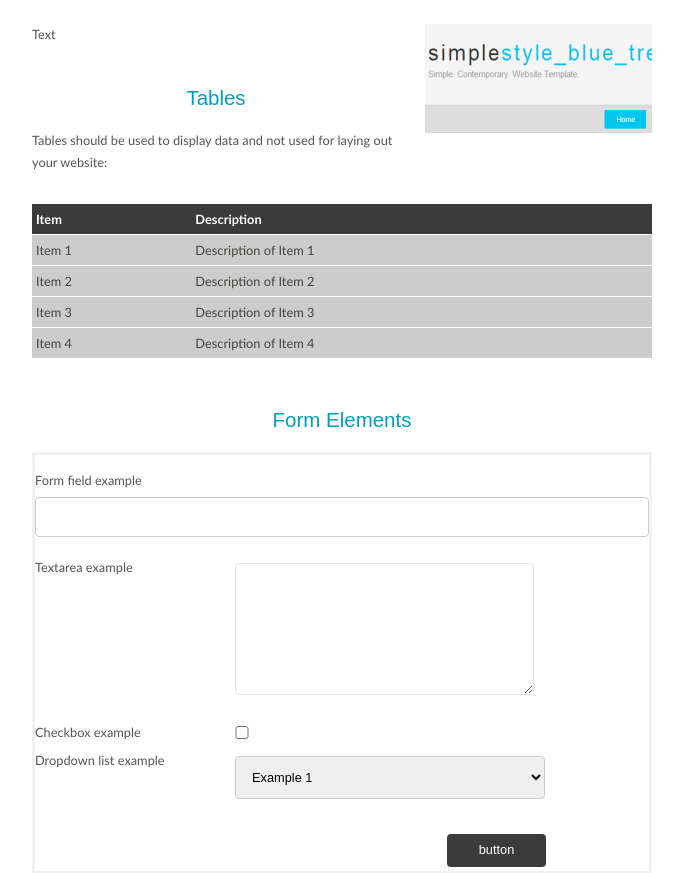
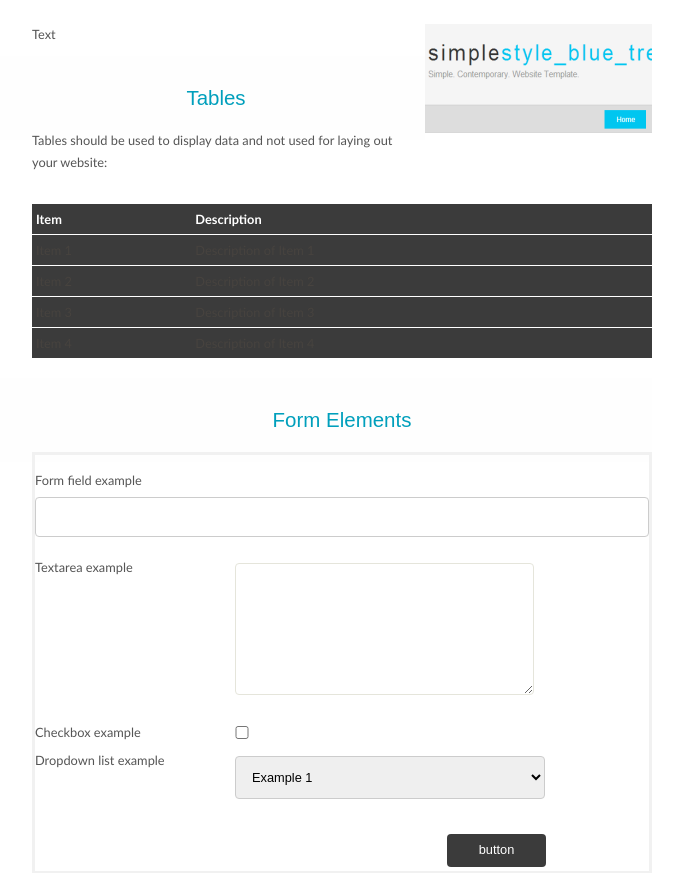
Before and after one commit to Brayden039/Brayden039.github.io, a PHP site: page /examples.html in a window 1280 px wide. Shown: the part 1587-2460 px from the top of the page, without its empty margins (428-1111 px from the left). Run offline with PHP 8.4, Linux system fonts and the light colour scheme.

Commit message:
style changes

```diff
--- a/style/style.css
+++ b/style/style.css
@@ -330,7 +330,7 @@ table tr th, table tr td
   text-align: left;}
 
 table tr td
-{ background: #ccc;
+{ background: ##f5f5f5;
   color: #47433F;
   border-top: 1px solid #FFF;}
 
```
